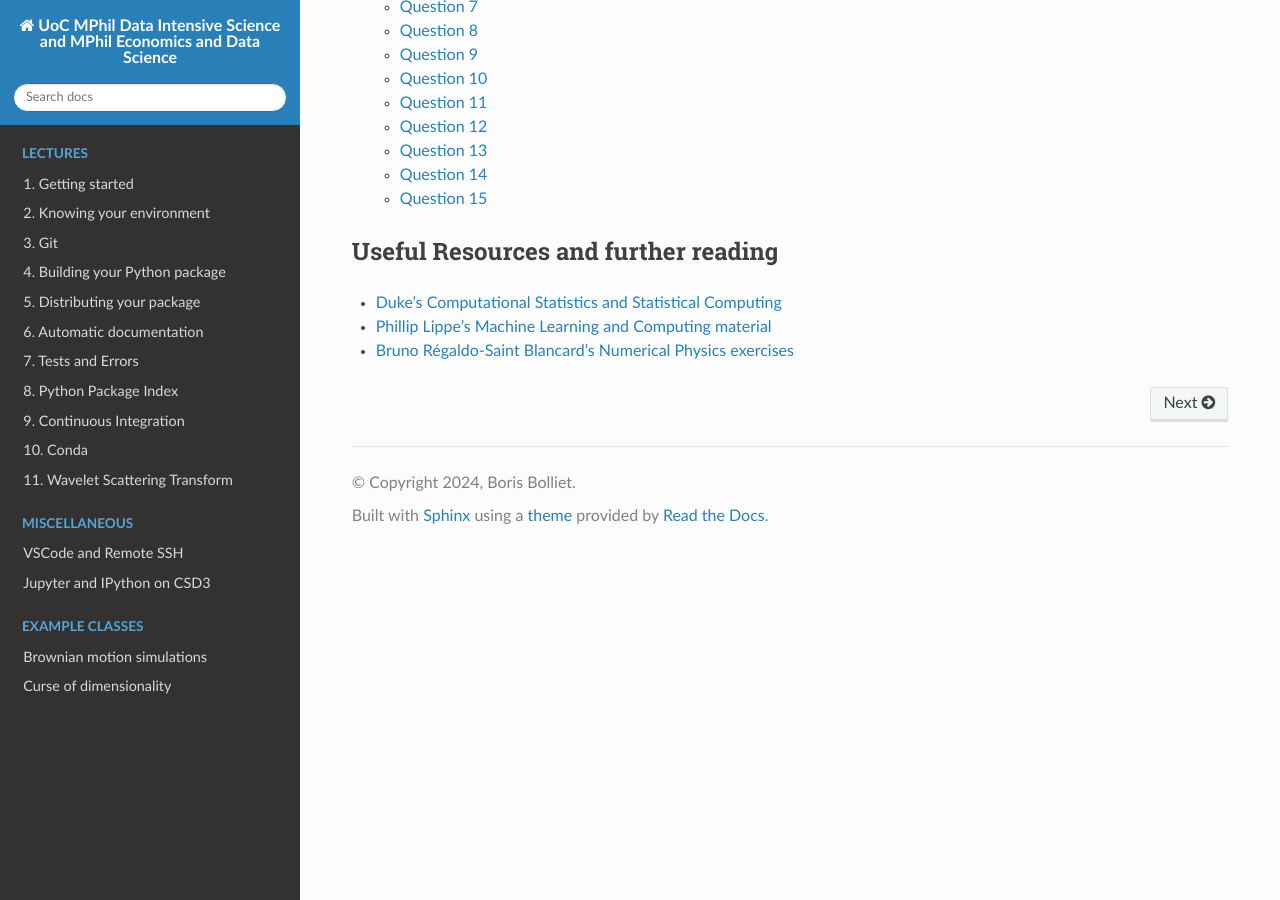
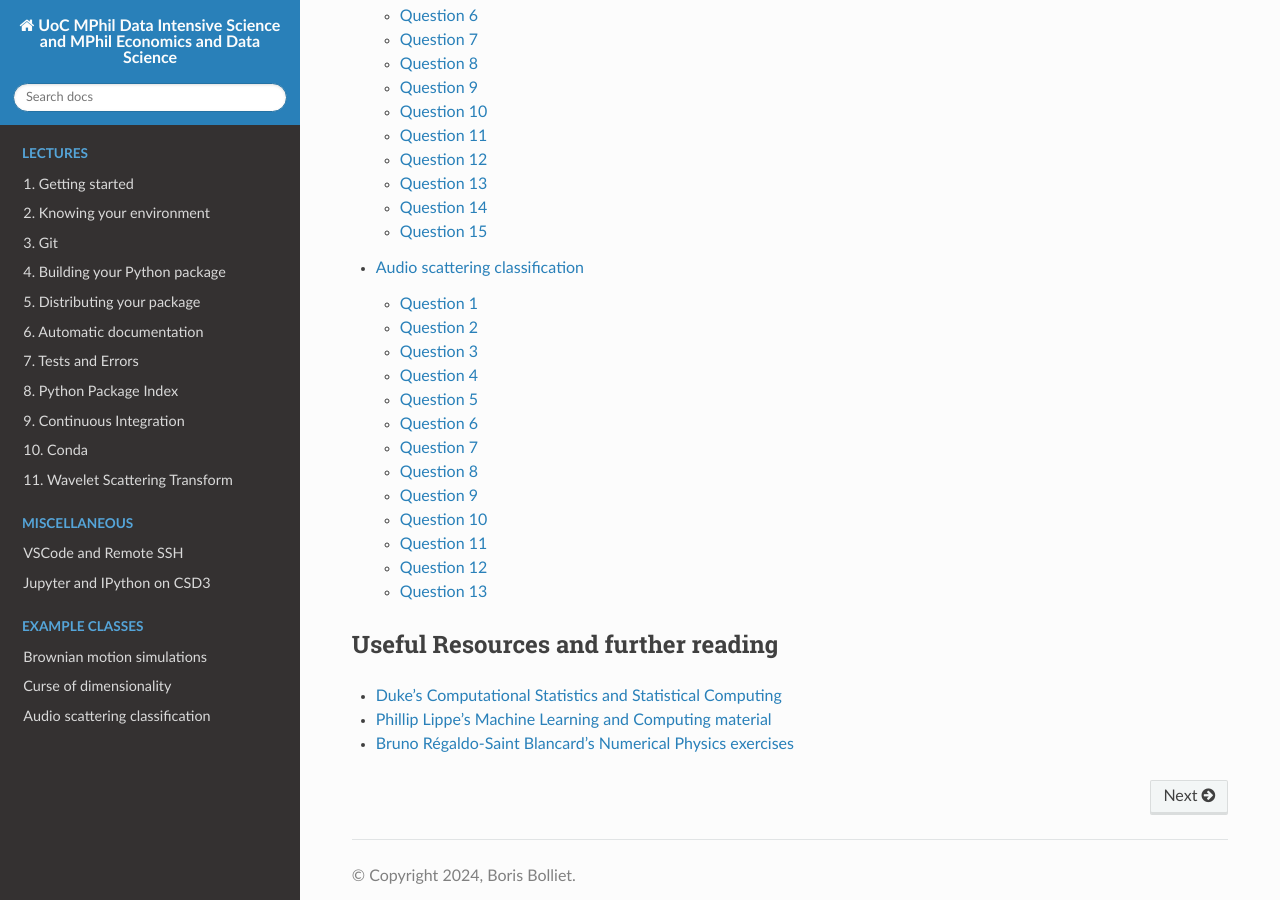
Before and after one commit to borisbolliet/ResearchComputing, a Sphinx documentation site: the page built from docs/index.rst, in a window 1280 px wide and 900 px high, scrolled down 3969 px. Built offline with Sphinx 7.4.7 and the Read the Docs theme 3.1.0, drawn with Linux system fonts in a browser that asks for light colours; pages that are not in the unit, such as notebooks, are missing from menus; some of the changed lines change nothing that is shown; some of the changed text lies outside the part shown.

Commit message:
push example class 4

```diff
--- a/docs/index.rst
+++ b/docs/index.rst
@@ -77,6 +77,10 @@ Location: Small Lecture Theatre, Cavendish Laboratory, University of Cambridge.
 +------------------------------------+---------------------------------------------------------------------------------------------------------------------------------------------------+
 | Tue 19, November                   | Part 12: `Wavelet Scattering Transform <material/part12/notebook.ipynb#Wavelet-Scattering-Transform>`_                                            |
 +------------------------------------+---------------------------------------------------------------------------------------------------------------------------------------------------+
+| Wed 20, November                   | Part 12: `Wavelet Scattering Transform [continued] <material/part12/notebook.ipynb#Wavelet-Scattering-Transform>`_                                |
++------------------------------------+---------------------------------------------------------------------------------------------------------------------------------------------------+
+
+
 
 This course builds on material from James Fergusson's made availble to
 UoC students under the `course archive <https://gitlab.developers.cam.ac.uk/phy/data-intensive-science-mphil/lecture-materials/c1_research_computing/-/tree/main/course_archive?ref_type=heads>`_.
@@ -127,6 +131,7 @@ Also for UoC students, the course moodle is `here <https://www.vle.cam.ac.uk/cou
 
    material/ec2/ec2_solutions
    material/ec3/interpolation_q
+   material/ec4/ec4_q
 ..    .. material/misc1/FTimage2d
 ..    .. material/misc1/convolutions
 
```
Also changed, not shown: docs/material/ec4/ec4_q.ipynb (added).
